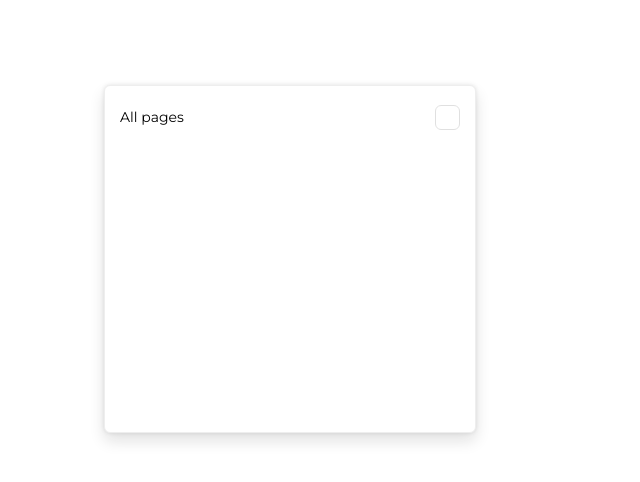
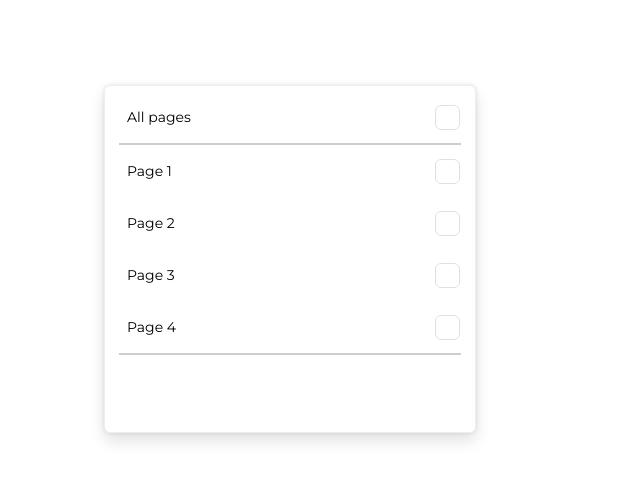
Before and after one commit to Putumani/all-pages, a plain HTML site: page index.html in a window 1280 px wide. Shown: the whole page, without its empty margins (0-640 px from the left). Drawn offline with Linux system fonts and the light colour scheme.

Commit message:
added bundled pages and a line

```diff
--- a/index.html
+++ b/index.html
@@ -17,7 +17,28 @@
             <span class="all-pages-text">All pages</span>
             <div class="clickable-component"></div>
         </div>
+        <div class="line"></div>
 
+        <div class="pages-bundle">
+            <div class="page">
+                <span class="page-text">Page 1</span>
+                <div class="clickable-component"></div>
+            </div>
+            <div class="page">
+                <span class="page-text">Page 2</span>
+                <div class="clickable-component"></div>
+            </div>
+            <div class="page">
+                <span class="page-text">Page 3</span>
+                <div class="clickable-component"></div>
+            </div>
+            <div class="page">
+                <span class="page-text">Page 4</span>
+                <div class="clickable-component"></div>
+            </div>
+        </div>
+
+        <div class="line"></div>
     </div>
 </body>
 
--- a/styles.css
+++ b/styles.css
@@ -22,18 +22,21 @@ body {
     margin: 0;
 }
 
-.all-pages {
-    width: 100%;
+.all-pages,
+.page {
+    width: 370px;
     height: 42px;
-    padding: 8px 15px;
+    padding: 8px 15px 8px 22px;
     display: flex;
     justify-content: space-between;
     align-items: center;
     background-color: #FFFFFF;
     box-sizing: border-box;
+    margin-bottom: 5px;
 }
 
-.all-pages-text {
+.all-pages-text,
+.page-text {
     font-size: 14px;
     font-weight: 400;
     line-height: 18.2px;
@@ -48,3 +51,18 @@ body {
     background-color: #FFFFFF;
     opacity: 0.6;
 }
+
+.line {
+    width: 340px;
+    height: 0px;
+    border: 0.7px solid #CDCDCD;
+    opacity: 1;
+    margin: 0 auto 5px;
+}
+
+.pages-bundle {
+    display: flex;
+    flex-direction: column;
+    gap: 5px;
+    padding: 0;
+}
```
